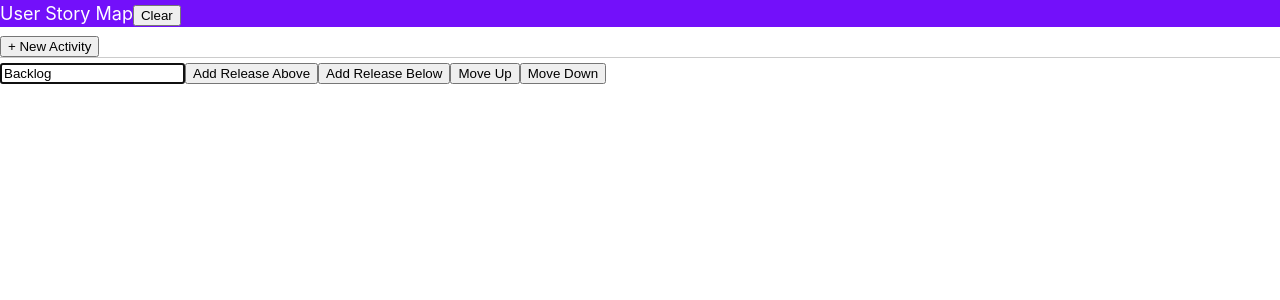
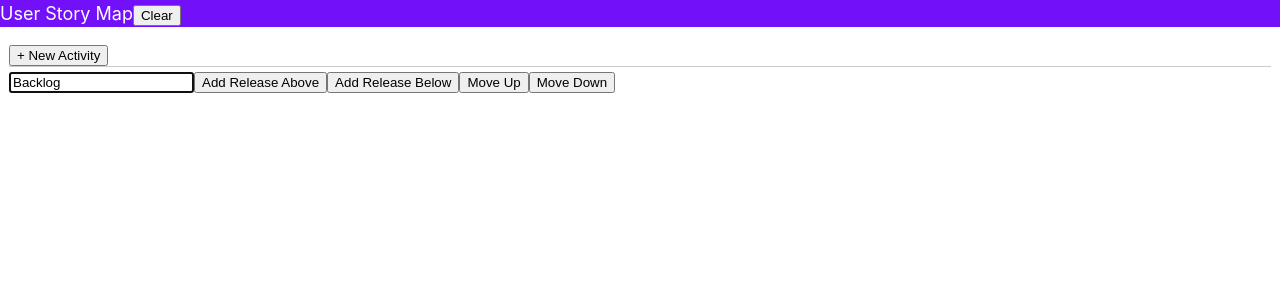
Before and after one commit to jasonmitchell/user-story-map, a React (Create React App) app: page / in a window 1280 px wide. Shown: the top 300 px of the page. Built offline with nearby package versions, Linux system fonts and the light colour scheme.

Commit message:
Add padding to design surface

```diff
--- a/src/views/UserStoryMap/index.js
+++ b/src/views/UserStoryMap/index.js
@@ -11,6 +11,7 @@ const DesignSurface = styled.div`
   max-height: 100vh;
   min-width: 100vw;
   background: ${props => props.theme.background};
+  padding: 0.5em;
 `;
 
 export const ColumnList = styled.div`
```
